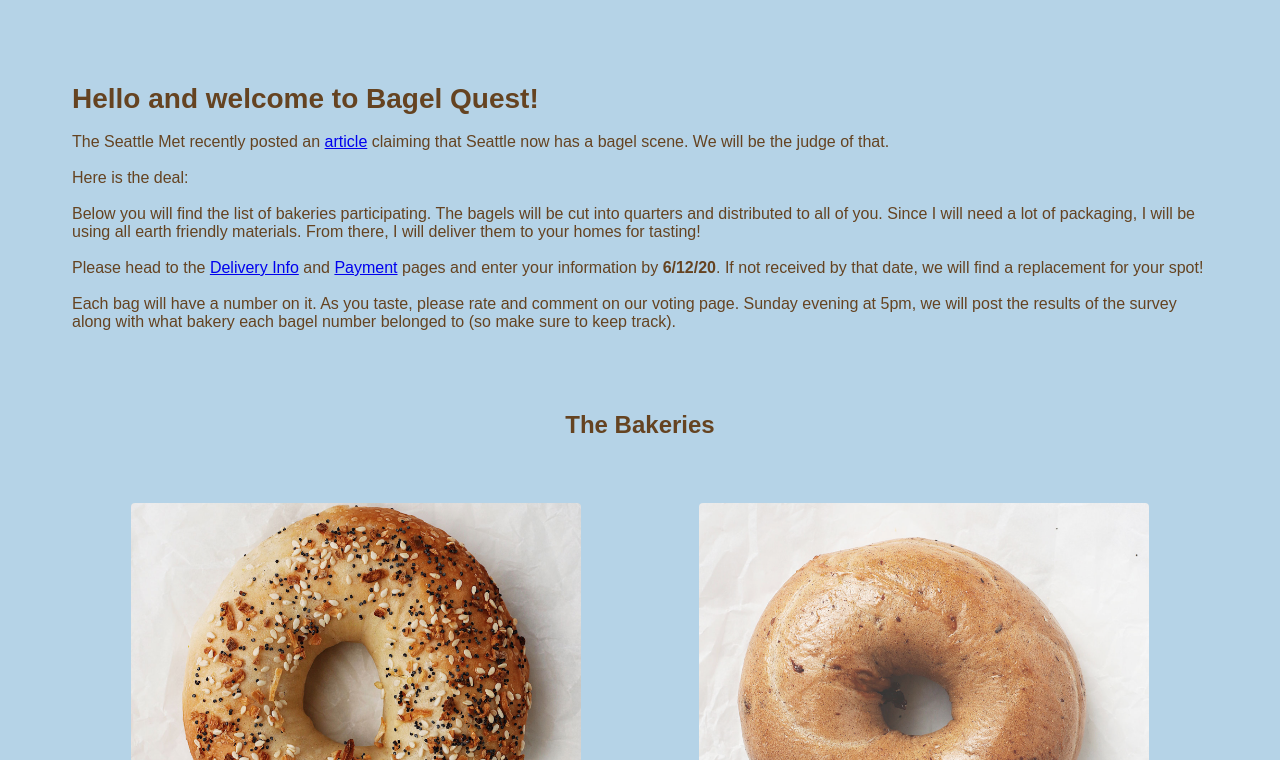
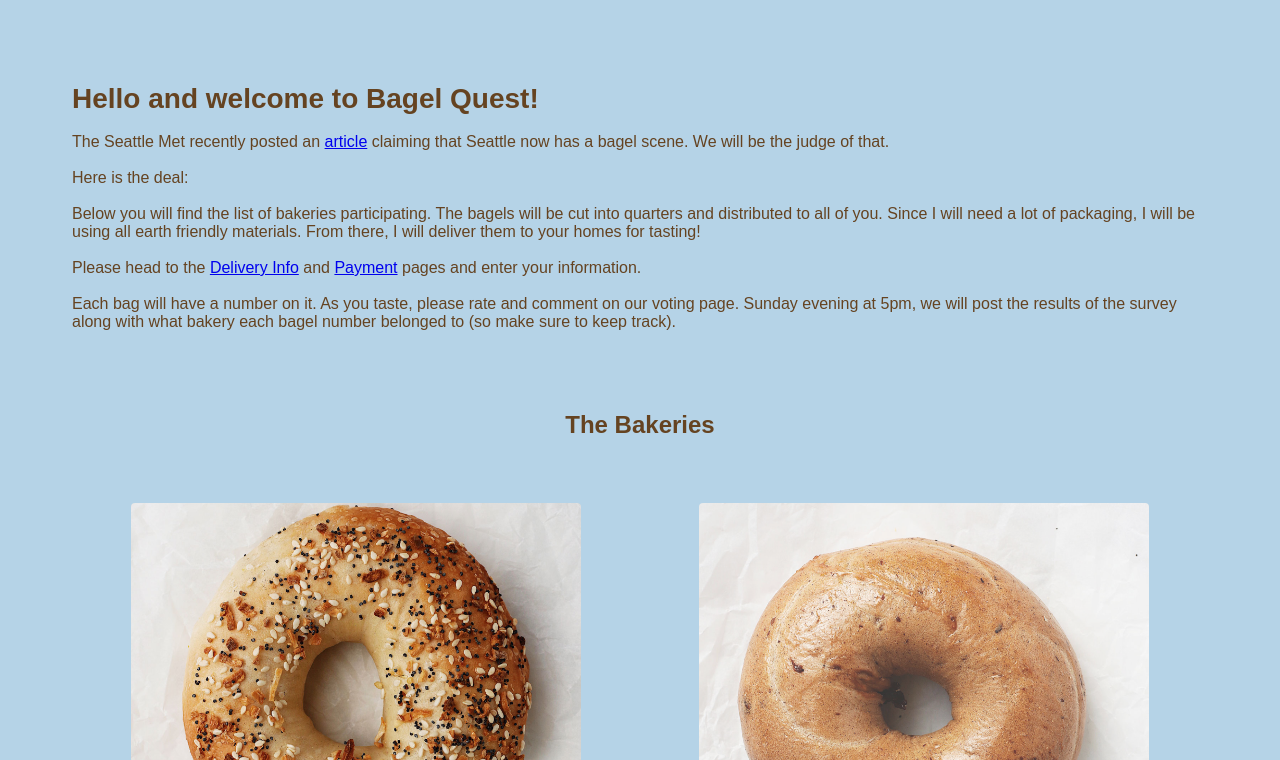
Before and after one commit to dylanbussone/bagel-quest, a Next.js app: page / in a window 1280 px wide. Shown: the part 820-1580 px from the top of the page. Built offline with nearby package versions, Linux system fonts and the light colour scheme; a web font is replaced by a local one.

Commit message:
remove date

```diff
--- a/pages/index.js
+++ b/pages/index.js
@@ -41,7 +41,7 @@ export default function Home() {
                 <Link href="/payment">
                     <a>Payment</a>
                 </Link>{' '}
-                pages and enter your information by <b>6/12/20</b>. If not received by that date, we will find a replacement for your spot!
+                pages and enter your information.
                 <br />
                 <br />
                 Each bag will have a number on it. As you taste, please rate and comment on our voting page. Sunday evening at 5pm, we will post the results of the survey along with what bakery each bagel number belonged to (so make sure to keep track).
```
